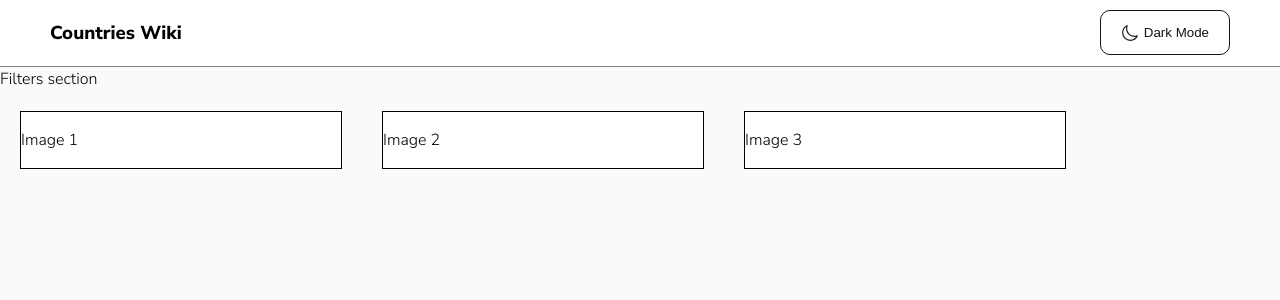
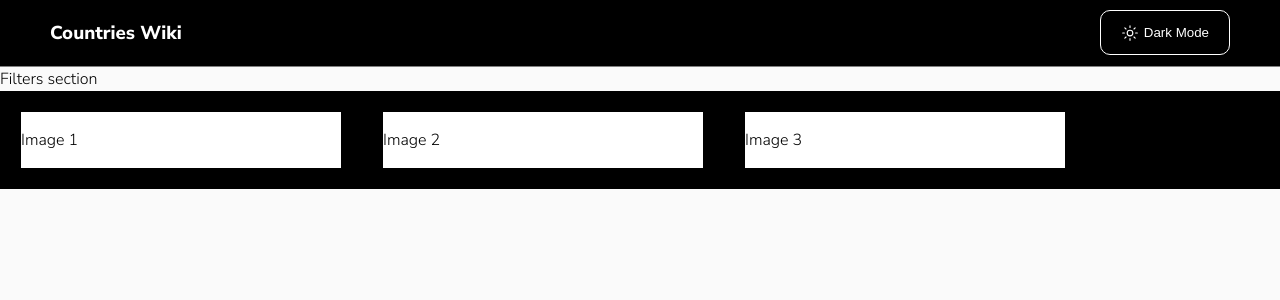
Before and after one commit to clf94-dev/countries-wiki-react, a React (Vite) app: page / in a window 1280 px wide. Both pictures are taken after a click on the button "Dark Mode". Shown: the top 300 px of the page. Built offline with nearby package versions, Linux system fonts and the light colour scheme.

Commit message:
- dark mode styles

```diff
--- a/src/components/CountriesList/CountriesList.jsx
+++ b/src/components/CountriesList/CountriesList.jsx
@@ -1,14 +1,19 @@
 import React, { useState } from 'react'
+import PropTypes from 'prop-types'
 
 import styles from './CountriesList.module.css'
 import Card from '../Card'
 
-function CountriesList() {
+function CountriesList({darkMode}) {
 
     return(
-        <div className={styles.listContainer}>
+        <div className={darkMode ? `${styles.darkListContainer} ${styles.listContainer}` : styles.listContainer}>
             {[1, 2, 3].map(item =>  <Card data={item} />)}
         </div>
     )
 }
+
+CountriesList.propTypes = {
+    darkMode: PropTypes.bool.isRequired
+}
 export default CountriesList
--- a/src/components/CountriesList/CountriesList.module.css
+++ b/src/components/CountriesList/CountriesList.module.css
@@ -3,3 +3,6 @@
     flex-direction: row;
     width: 100%;
 }
+.darkListContainer{
+    background-color: black;
+}
--- a/src/components/Navbar/Navbar.jsx
+++ b/src/components/Navbar/Navbar.jsx
@@ -1,13 +1,20 @@
+import PropTypes from 'prop-types'
 import styles from './Navbar.module.css'
-function Navbar(){
+function Navbar({darkMode, setDarkMode}){
+
+    const handleClickMode = () =>{
+
+        setDarkMode((prev) => !prev)
+    }
+    console.log(darkMode)
     return (
-        <div className={styles.navContainer}>
+        <div className={darkMode ? `${styles.navContainer} ${styles.darkContainer}`: styles.navContainer}>
             <div className={styles.title}>
                 <h3>Countries Wiki</h3>
             </div>
             <div className={styles.btnSection}>
-                <button className={styles.darkModeBtn}>
-                    <ion-icon name='moon-outline' size="small"></ion-icon>
+                <button className={darkMode ?  `${styles.darkModeBtn} ${styles.active}` : styles.darkModeBtn} onClick={handleClickMode}>
+                    {darkMode ? <ion-icon name='sunny-outline' size="small"></ion-icon> : <ion-icon name='moon-outline' size="small"></ion-icon>}
                     <p>Dark Mode</p>
                 </button>
             </div>
@@ -15,4 +22,8 @@ function Navbar(){
     )
 }
 
+Navbar.propTypes = {
+    darkMode: PropTypes.bool.required,
+    setDarkMode: PropTypes.func.required,
+}
 export default Navbar
--- a/src/components/Navbar/Navbar.module.css
+++ b/src/components/Navbar/Navbar.module.css
@@ -7,6 +7,10 @@
     align-items: center;
     padding: 0px 50px;
     border-bottom: 1px solid gray;
+}
+.darkContainer{
+    background-color: black;
+    color: white;
 }
 
 .darkModeBtn{
@@ -21,8 +25,18 @@
     color: hsl(200, 15%, 8%);
     padding: 0 20px;
 }
+.active {
+    color: white;
+    border: 1px solid white;
+}
 .darkModeBtn:hover{
     cursor: pointer;
     color: white;
     background-color: hsl(200, 15%, 8%);
 }
+
+.darkModeBtn.active:hover{
+    cursor: pointer;
+    color: black;
+    background-color:white;
+}
--- a/src/main.jsx
+++ b/src/main.jsx
@@ -9,7 +9,6 @@ import Home from './pages/Home'
 import Country from './pages/Country'
 
 import './index.css'
-import Navbar from './components/Navbar'
 
 const router = createBrowserRouter([
   {
@@ -24,7 +23,6 @@ const router = createBrowserRouter([
 
 ReactDOM.createRoot(document.getElementById('root')).render(
   <React.StrictMode>
-    <Navbar />
     <RouterProvider router={router} />
   </React.StrictMode>,
 )
--- a/src/pages/Country/Country.jsx
+++ b/src/pages/Country/Country.jsx
@@ -1,8 +1,10 @@
 import CountryDetail from "../../components/CountryDetail"
+import Navbar from "../../components/Navbar"
 
 function Country () {
     return (
         <div style={{display: 'flex', flexDirection:'column', justifyContent:'center'}}>
+            <Navbar />
             <CountryDetail />
         </div>
     )
--- a/src/pages/Home/Home.jsx
+++ b/src/pages/Home/Home.jsx
@@ -1,11 +1,14 @@
-
+import { useState } from 'react'
+import Navbar from '../../components/Navbar'
 import CountriesList from '../../components/CountriesList'
 import Filters from '../../components/Filters'
 function Home() {
+    const [darkMode, setDarkMode] = useState(false)
     return(
         <div style={{display: 'flex',flexDirection: 'column', justifyContent:'center'}}>
+            <Navbar darkMode={darkMode} setDarkMode={setDarkMode}/>
             <Filters />
-            <CountriesList />
+            <CountriesList darkMode={darkMode} />
         </div>
     )
 }
```
